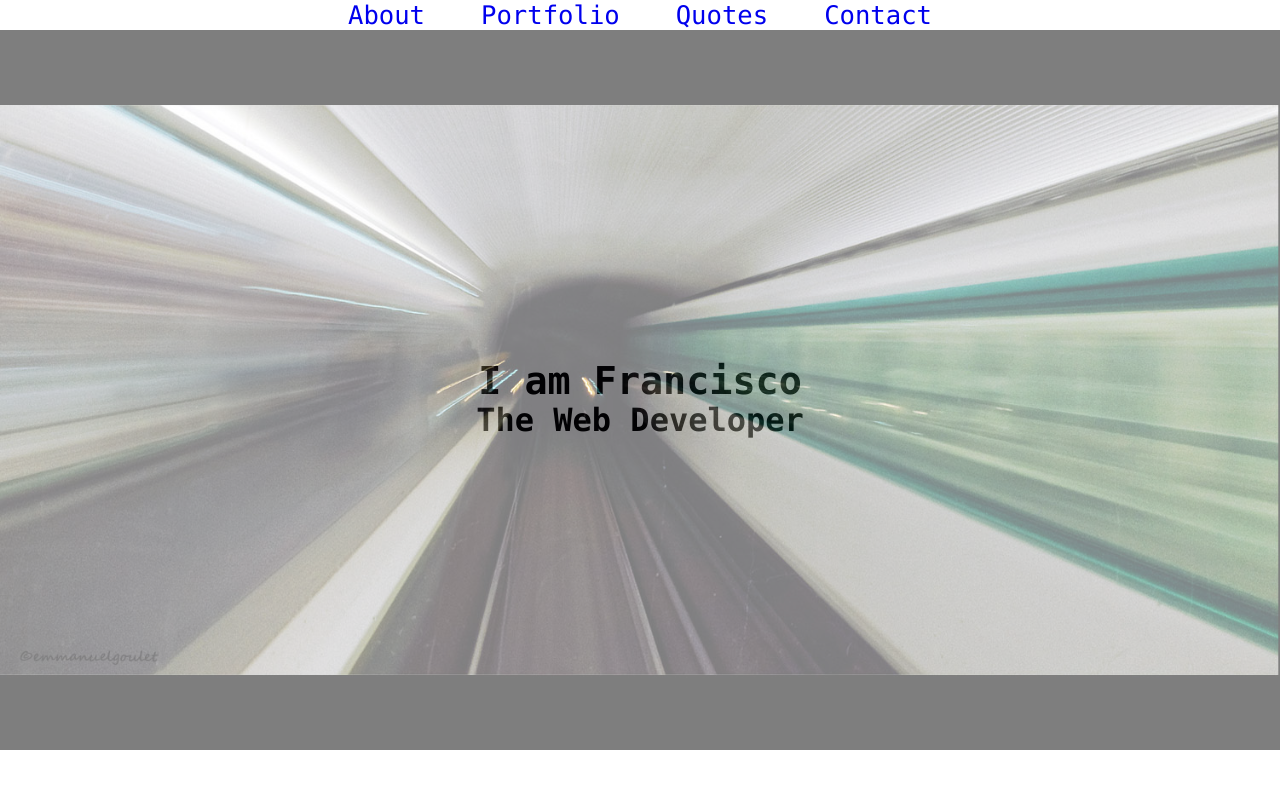
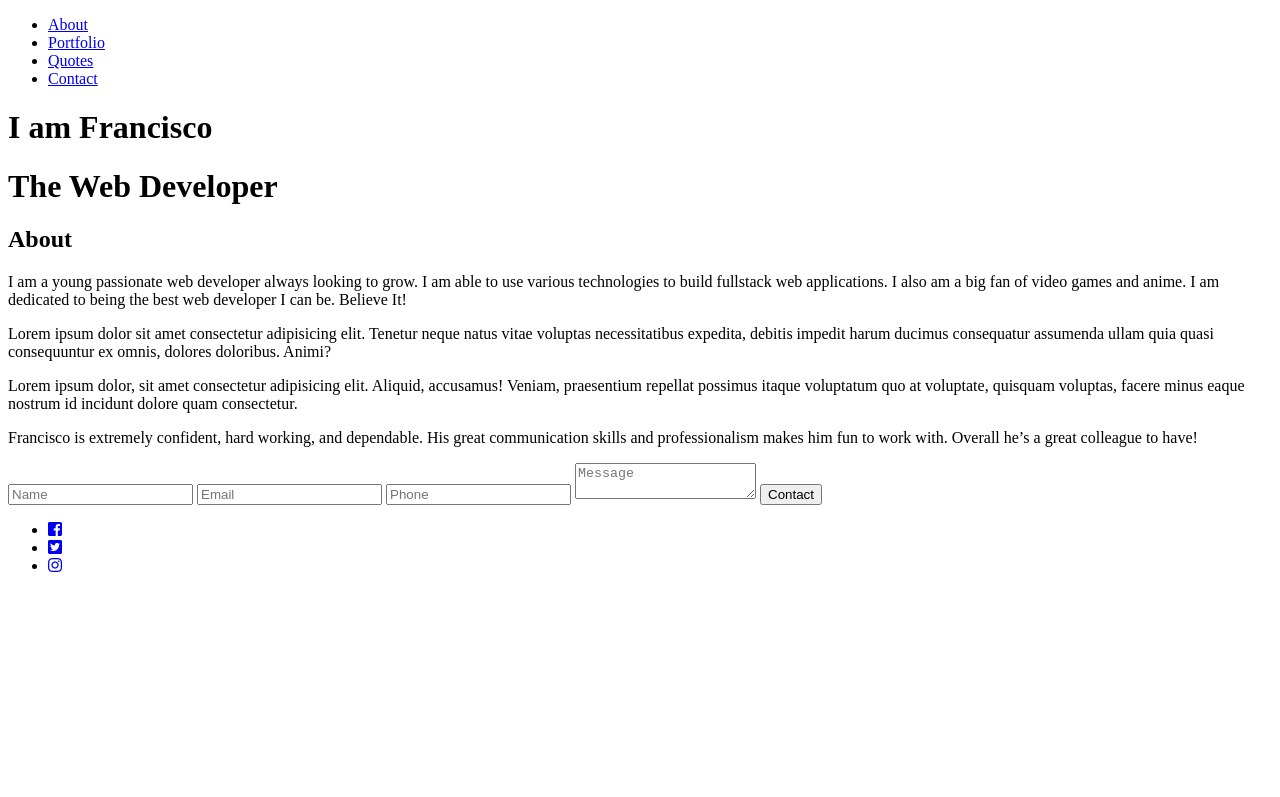
Before and after one commit to okikokim808/okikokim808.github.io, a plain HTML site: page profile.html in a window 1280 px wide. Shown: the top 797 px of the page. Drawn offline with nearby package versions, Linux system fonts and the light colour scheme.

Commit message:
restart from just html

```diff
--- a/css/profile.css
+++ b/css/profile.css
@@ -1,77 +1,3 @@
-*{
-    font-family: monaco, cursive;
-    list-style: none;
-    text-align: center;
-    margin: 0;
-    padding: 0;
-    /* color: #00FF0A; */
-}
-body{
-    display: flex;
-    flex-direction: column;
-    width: 100%;
-    /* background-color: black; */
-}
-
-/* header img */
-#header-img{
-    width: 100%;
-    height: auto;
-    opacity: .5;
-    background-color: #B1C3FF;
-}
-
-/* nav bar */
-nav{
-    display: flex;
-    justify-content: center;
-}
-ul{
-    display: flex;
-    justify-content: space-around;
-    width: 50%;
-}
-li{
-    font-size: 2vw;
-}
-a{
-    text-decoration: none;
-}
-
-/* header */
-header{
-    height: 100vh;
-    width: 100%;
-    position: relative;
-}
-
-/* header text */
-.words{
-    display: flex;
-    flex-direction: column;
-    justify-content: space-between;
-}
-.center{
-    position: absolute;
-    top: 50%;
-    left: 50%;
-    transform: translate(-50%, -50%);
-    padding-bottom: 5vh;
-    font-size: 3.0vw;
-}
-.center2{
-    position: absolute;
-    top: 50%;
-    left: 50%;
-    transform: translate(-50%,-50%);
-    padding-top: 5vh;
-}
-
-/* about section */
-article{
-   height: 50vh;
-   width: 100%;
-   text-align: center;
-   position: static;
-   /* background-color: grey;  */
-}
+/* ul{
+    display:flex;
+} */
--- a/profile.html
+++ b/profile.html
@@ -13,7 +13,7 @@
 </head>
 <body>
 
-    <header>
+    <header class="part1">
         <div class="words">
             <nav class="navbar">
                 <ul>
@@ -26,10 +26,10 @@
             <h1 class = "center">I am Francisco</h1>
             <h1 class = "center2">The Web Developer</h1>
         </div>
-        <img id="header-img" src="images/subway.jpg">
+        <!-- <img id="header-img" src="images/subway.jpg"> -->
     </header>
 
-    <article>
+    <article class="part2">
         <h2>About</h2>
         <p>I am a young passionate web developer always looking to grow.
         I am able to use various technologies to build fullstack web applications.
@@ -37,16 +37,16 @@
         I am dedicated to being the best web developer I can be. Believe It!</p>
     </article>
 
-    <div class="portfolio">
+    <div class="part3">
         <!-- carousel -->
     </div>
-    <div class="quotes">
+    <div class="part4">
         <!-- <img src="images/krabi.jpg"> -->
         <p id="quote1">Lorem ipsum dolor sit amet consectetur adipisicing elit. Tenetur neque natus vitae voluptas necessitatibus expedita, debitis impedit harum ducimus consequatur assumenda ullam quia quasi consequuntur ex omnis, dolores doloribus. Animi?</p>
         <p id="quote2">Lorem ipsum dolor, sit amet consectetur adipisicing elit. Aliquid, accusamus! Veniam, praesentium repellat possimus itaque voluptatum quo at voluptate, quisquam voluptas, facere minus eaque nostrum id incidunt dolore quam consectetur.</p>
         <p id="quote3">Francisco is extremely confident, hard working, and dependable. His great communication skills and professionalism makes him fun to work with. Overall he’s a great colleague to have!</p>
     </div>
-    <div class="form">
+    <div class="part5">
         <form>
             <input class="name" type="text" name="name" placeholder="Name">
             <input class="email" type="email" name="email" placeholder="Email">
@@ -55,7 +55,7 @@
             <input class="submit" type="submit" value="Contact">
         </form>
     </div>
-    <footer>
+    <footer class="part6">
         <ul>
             <li><a href="#"><i class="fab fa-facebook-square"></i></a></li>
             <li><a href="#"><i class="fab fa-twitter-square"></i></a></li>
```
